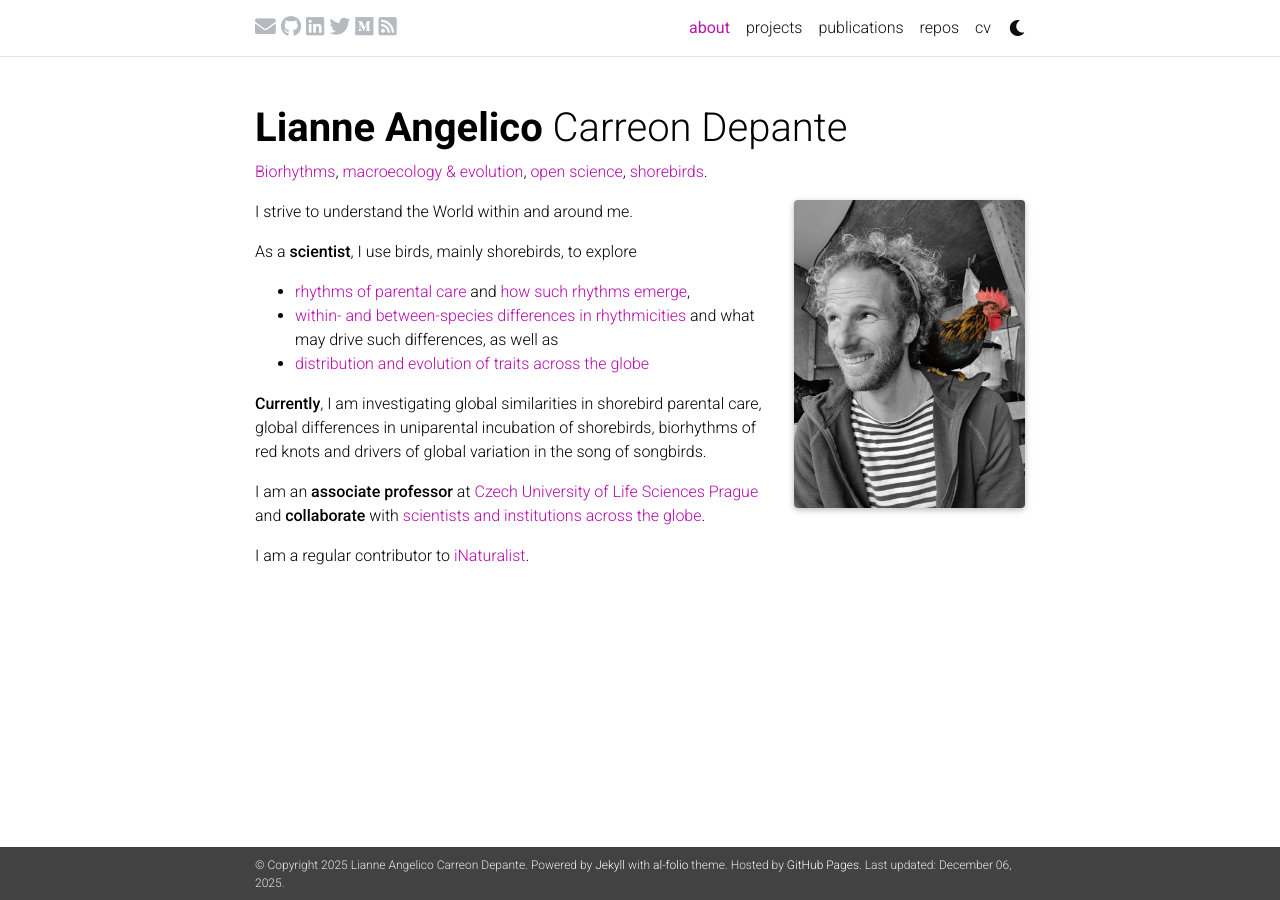
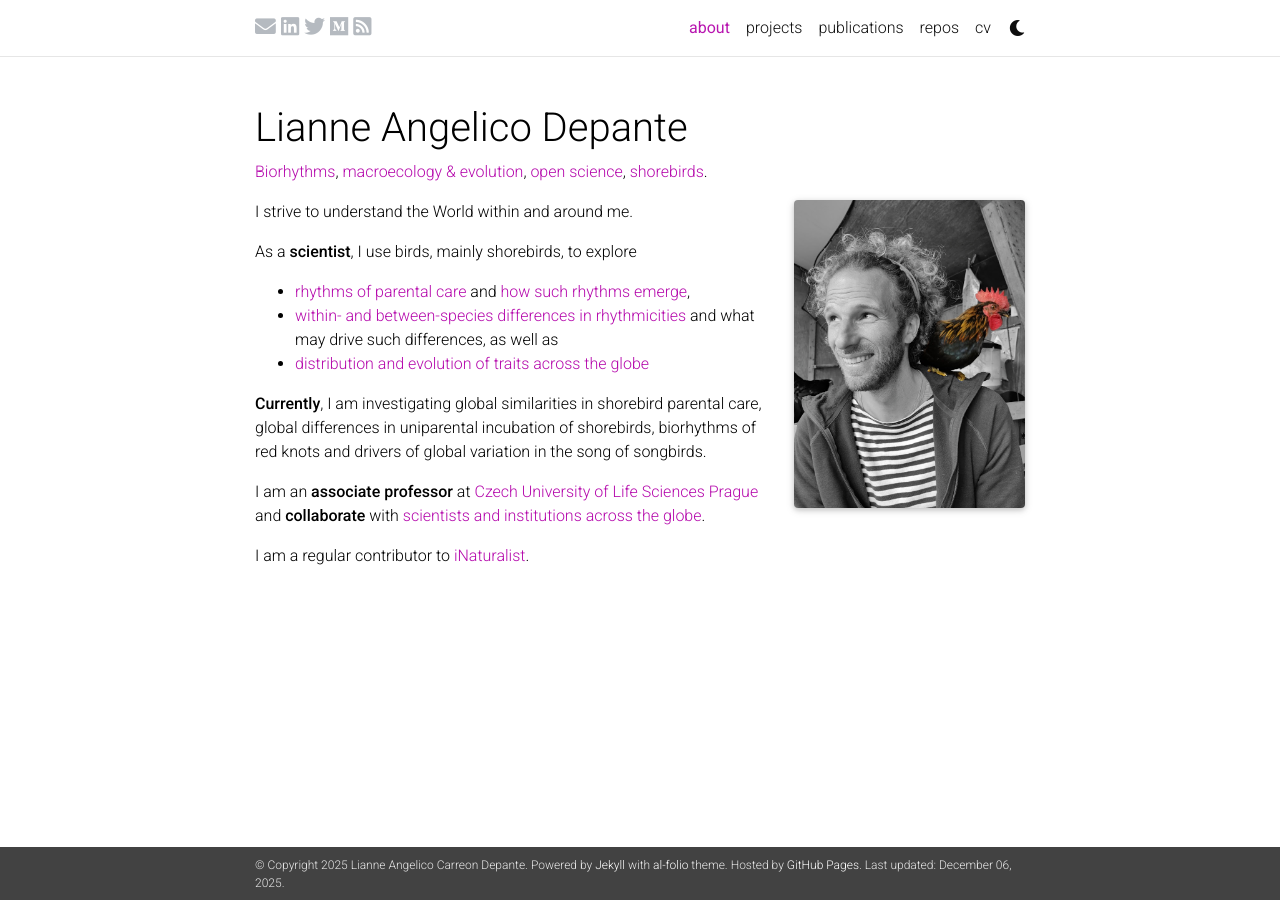
Before and after one commit to liannedepante/liannedepante.github.io, a Jekyll site: the page built from _pages/about.md, in a window 1280 px wide. Built offline with Jekyll 4.4.1, drawn with Linux system fonts in a browser that asks for light colours; full-size pictures stand in for the smaller copies a plugin makes; comment, search, counter and statistics services are not loaded; a style sheet for code colours, icons or effects is not loaded; part of the change alters nothing that is shown.

```diff
--- a/_config.yml
+++ b/_config.yml
@@ -2,7 +2,7 @@
 # Site settings
 # -----------------------------------------------------------------------------
 
-title: blank # the website title (if blank, full name will be used instead)
+title: Lianne Angelico Depante # the website title (if blank, full name will be used instead)
 first_name: Lianne Angelico
 middle_name: Carreon
 last_name: Depante
@@ -66,7 +66,7 @@ og_image: # The site-wide (default for all links) Open Graph preview image
 # Social integration
 # -----------------------------------------------------------------------------
 
-github_username: liannedepante # your GitHub user name
+github_username: # your GitHub user name
 gitlab_username: # your GitLab user name
 twitter_username: ladepante # your Twitter handle
 linkedin_username: lapdepante # your LinkedIn user name
```
